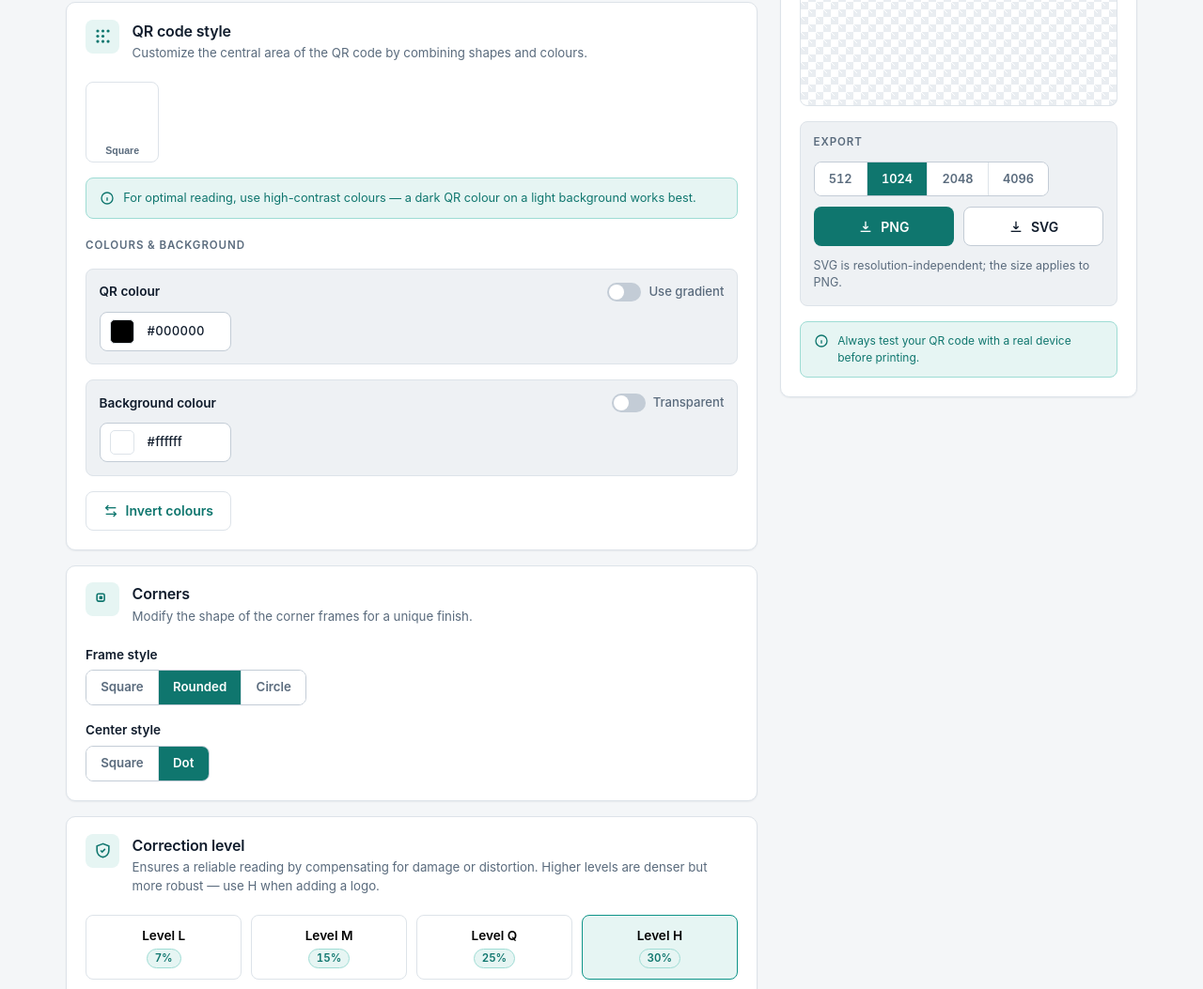
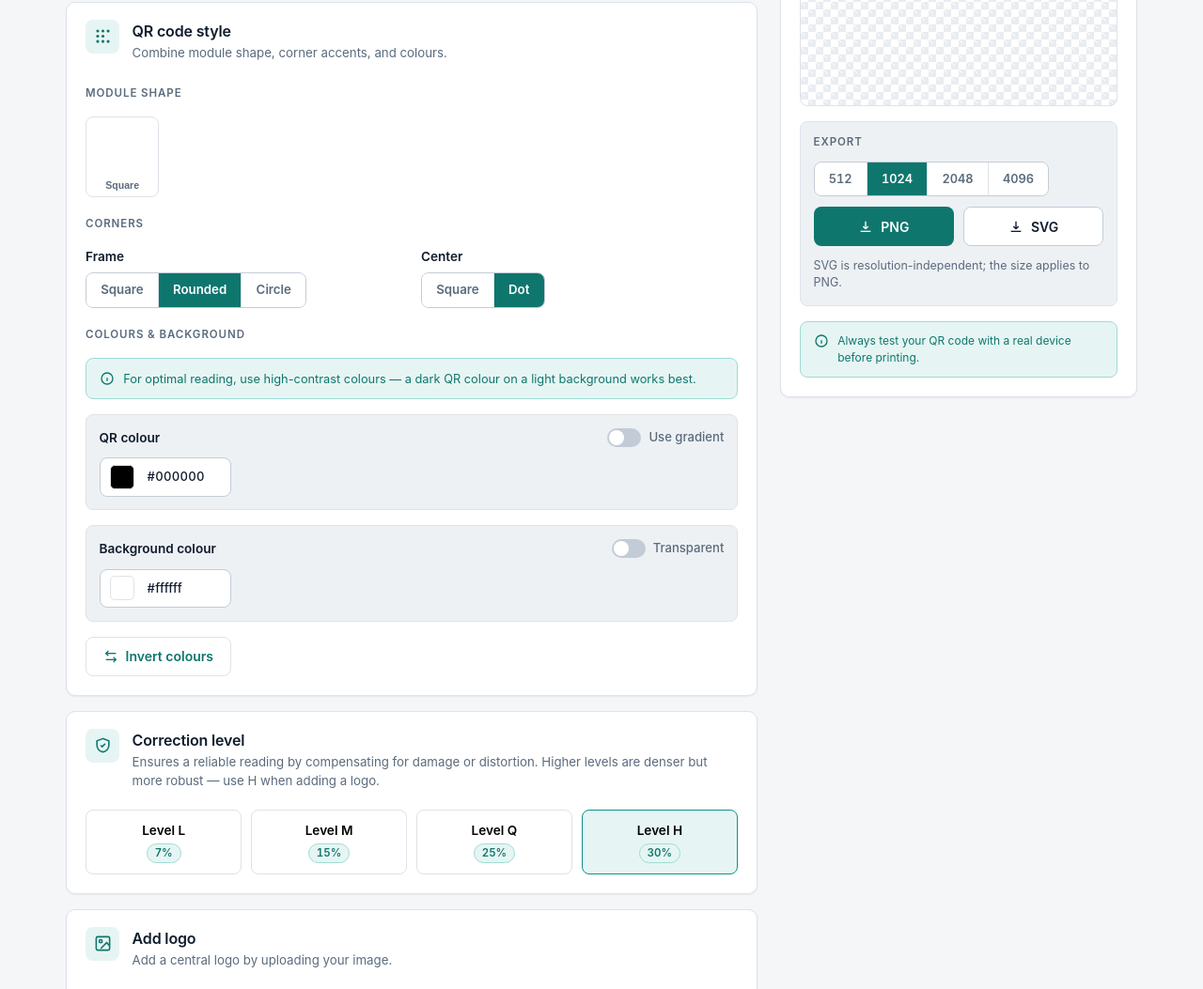
Before and after one commit to manishrsilwal/qr-generator, a website: page index.html in a window 1280 px wide. Shown: the part 387-1440 px from the top of the page at 94% size. Drawn offline with nearby package versions, Linux system fonts and the light colour scheme; a script that the page names is missing; a web font is replaced by a local one.

Commit message:
UX: merge Corners into the QR style card, dedupe naming
Geometry is one mental model — the form now flows module shape →
corners → colours inside a single card instead of reopening shape
decisions after colours. Sub-labels drop the repeated word "style"
(Frame/Center), and the contrast notice moves next to the colour
controls it advises on.

Co-Authored-By: Claude Fable 5 <noreply@anthropic.com>

```diff
--- a/index.html
+++ b/index.html
@@ -128,18 +128,38 @@
           </div>
           <div>
             <h2>QR code style</h2>
-            <p>Customize the central area of the QR code by combining shapes and colours.</p>
+            <p>Combine module shape, corner accents, and colours.</p>
           </div>
         </div>
         <div class="card-body">
+          <h3 class="subheading">Module shape</h3>
           <div class="style-grid" id="dot-style-grid" role="radiogroup" aria-label="Module shape"></div>
+
+          <h3 class="subheading">Corners</h3>
+          <div class="field-row">
+            <div class="field">
+              <span class="label">Frame</span>
+              <div class="segmented" id="corner-square-style" role="radiogroup" aria-label="Corner frame">
+                <button type="button" class="seg-btn" role="radio" aria-checked="false" data-value="square">Square</button>
+                <button type="button" class="seg-btn active" role="radio" aria-checked="true" data-value="extra-rounded">Rounded</button>
+                <button type="button" class="seg-btn" role="radio" aria-checked="false" data-value="dot">Circle</button>
+              </div>
+            </div>
+            <div class="field">
+              <span class="label">Center</span>
+              <div class="segmented" id="corner-dot-style" role="radiogroup" aria-label="Corner center">
+                <button type="button" class="seg-btn" role="radio" aria-checked="false" data-value="square">Square</button>
+                <button type="button" class="seg-btn active" role="radio" aria-checked="true" data-value="dot">Dot</button>
+              </div>
+            </div>
+          </div>
+
+          <h3 class="subheading">Colours &amp; background</h3>
 
           <div class="notice">
             <svg viewBox="0 0 24 24" fill="none" stroke="currentColor" stroke-width="2" aria-hidden="true"><circle cx="12" cy="12" r="9"/><path d="M12 8h.01M12 11v5"/></svg>
             <span>For optimal reading, use high-contrast colours — a dark QR colour on a light background works best.</span>
           </div>
-
-          <h3 class="subheading">Colours &amp; background</h3>
 
           <div class="color-block">
             <div class="color-block-head">
@@ -183,36 +203,6 @@
             <svg viewBox="0 0 24 24" fill="none" stroke="currentColor" stroke-width="2" aria-hidden="true"><path d="M8 3 4 7l4 4"/><path d="M4 7h16"/><path d="m16 21 4-4-4-4"/><path d="M20 17H4"/></svg>
             Invert colours
           </button>
-        </div>
-      </section>
-
-      <!-- Corners -->
-      <section class="card">
-        <div class="card-head">
-          <div class="card-head-icon">
-            <svg viewBox="0 0 24 24" fill="none" stroke="currentColor" stroke-width="2" aria-hidden="true"><rect x="4" y="4" width="10" height="10" rx="2"/><rect x="8" y="8" width="2.5" height="2.5" rx="0.5" fill="currentColor"/></svg>
-          </div>
-          <div>
-            <h2>Corners</h2>
-            <p>Modify the shape of the corner frames for a unique finish.</p>
-          </div>
-        </div>
-        <div class="card-body">
-          <div class="field">
-            <span class="label">Frame style</span>
-            <div class="segmented" id="corner-square-style" role="radiogroup" aria-label="Corner frame style">
-              <button type="button" class="seg-btn" role="radio" aria-checked="false" data-value="square">Square</button>
-              <button type="button" class="seg-btn active" role="radio" aria-checked="true" data-value="extra-rounded">Rounded</button>
-              <button type="button" class="seg-btn" role="radio" aria-checked="false" data-value="dot">Circle</button>
-            </div>
-          </div>
-          <div class="field">
-            <span class="label">Center style</span>
-            <div class="segmented" id="corner-dot-style" role="radiogroup" aria-label="Corner center style">
-              <button type="button" class="seg-btn" role="radio" aria-checked="false" data-value="square">Square</button>
-              <button type="button" class="seg-btn active" role="radio" aria-checked="true" data-value="dot">Dot</button>
-            </div>
-          </div>
         </div>
       </section>
 
```
Also changed, not shown: scripts/screenshots/ui-batch.png, scripts/screenshots/ui-gradient.png, scripts/screenshots/ui-mobile.png, scripts/screenshots/ui-single.png.
